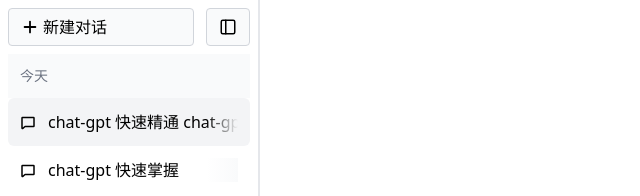
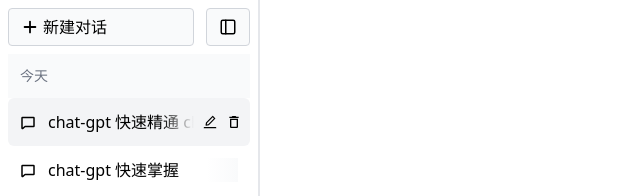
Before and after one commit to Shelden-Hao/heo-gpt, a Next.js app: page / in a window 1280 px wide. Both pictures are taken after a click on the item "chat-gpt 快速精通 chat-gpt 快速精通". Shown: the top 196 px of the page, without its empty margins (0-640 px from the left). Built offline with nearby package versions, Linux system fonts and the light colour scheme.

Commit message:
feat: 单个对话框编辑和删除按钮样式控制

```diff
--- /dev/null
+++ b/components/home/Navigation/ChatItem.tsx
@@ -0,0 +1,87 @@
+import React, {useEffect, useState} from 'react';
+import {Chat} from "@/types/chat";
+import {PiChatBold, PiTrashBold} from "react-icons/pi";
+import {AiOutlineEdit} from "react-icons/ai";
+import {MdCheck, MdClose, MdDeleteOutline} from "react-icons/md";
+
+type Props = {
+    item: Chat;
+    selected: boolean;
+    onSelected: (chat: Chat) => void
+}
+
+function ChatItem({item, selected, onSelected}: Props) {
+    const [editing, setEditing] = useState(false)
+    const [deleting, setDeleting] = useState(false)
+    useEffect(() => {
+        setEditing(false)
+        setDeleting(false)
+    }, [selected]);
+    return (
+        <li
+            onClick={() => {
+                onSelected(item)
+            }}
+            className={`group flex items-center p-3 space-x-3 cursor-pointer rounded-md hover:bg-gray-100 dark:hover:bg-gray-800 ${
+                selected ? 'bg-gray-100 dark:bg-gray-800 pr-[3.5em]' : ''
+            }`} key={item.id}>
+            <div>{ deleting ? <PiTrashBold /> : <PiChatBold/>}</div>
+            { editing ? (
+                <input
+                    autoFocus={true}
+                    className={"flex-1 min-w-0 bg-transparent outline-none"}
+                    defaultValue={item.title}
+                />
+            ) : (
+                <div className={" relative flex-1 whitespace-nowrap overflow-hidden"}>
+                    {item.title}
+                    <span
+                        className={`group-hover:dark:from-gray-800 absolute right-0 inset-y-0 w-8 bg-gradient-to-l ${
+                            selected ? 'from-gray-100 dark:from-gray-800' : 'from-gray-50 dark:from-gray-900'
+                        }`}></span>
+                </div>
+            )}
+            {selected && (
+                <div className={"absolute right-3 flex"}>
+                    {editing || deleting ? <>
+                        <button onClick={e => {
+                            if (deleting) {
+                                console.log("delete")
+                            } else {
+                                console.log("edit")
+                            }
+                            setDeleting(false);
+                            setEditing(false)
+                            e.stopPropagation()
+                        }} className={"p-1 hover:dark:bg-gray-700 hover:bg-gray-200"}>
+                            <MdCheck/>
+                        </button>
+                        <button onClick={e => {
+                            setDeleting(false)
+                            setEditing(false)
+                            e.stopPropagation()
+                        }} className={"p-1 hover:dark:bg-gray-700 hover:bg-gray-200"}>
+                            <MdClose/>
+                        </button>
+                    </> : <>
+                        <button onClick={e => {
+                            setEditing(true)
+                            e.stopPropagation()
+                        }} className={"p-1 hover:dark:bg-gray-700 hover:bg-gray-200"}>
+                            <AiOutlineEdit/>
+                        </button>
+                        <button onClick={e => {
+                            setDeleting(true)
+                            e.stopPropagation()
+                        }} className={"p-1 hover:dark:bg-gray-700 hover:bg-gray-200"}>
+                            <MdDeleteOutline/>
+                        </button>
+                    </>}
+
+                </div>
+            )}
+        </li>
+    );
+}
+
+export default ChatItem;
--- a/components/home/Navigation/ChatList.tsx
+++ b/components/home/Navigation/ChatList.tsx
@@ -1,7 +1,7 @@
 import React, {useMemo, useState} from 'react';
 import {Chat} from "@/types/chat";
-import {PiChatBold} from "react-icons/pi";
 import {groupByDate} from "@/common/util";
+import ChatItem from "@/components/home/Navigation/ChatItem";
 
 function ChatList() {
     const [chatList, setChatList] = useState<Chat[]>([
@@ -82,23 +82,11 @@
                             {
                                 list.map(item => {
                                     const selected = selectedChat === item
-                                    return (<li
-                                        onClick={() => {
-                                            setSelectedChat(item)
-                                        }}
-                                        className={`group flex items-center p-3 space-x-3 cursor-pointer rounded-md hover:bg-gray-100 dark:hover:bg-gray-800 ${
-                                            selected ? 'bg-gray-100 dark:bg-gray-800' : ''
-                                        }`} key={item.id}>
-                                        <div><PiChatBold/></div>
-                                        <div className={" relative flex-1 whitespace-nowrap overflow-hidden"}>
-                                            {item.title}
-                                            <span
-                                                className={`group-hover:dark:from-gray-800 absolute right-0 inset-y-0 w-8 bg-gradient-to-l ${
-                                                    selected ? 'from-gray-100 dark:from-gray-800' : 'from-gray-50 dark:from-gray-900'
-                                                }`}></span>
-                                        </div>
-
-                                    </li>)
+                                    return (
+                                        <ChatItem key={item.id} item={item} selected={selected} onSelected={(chat) => {
+                                            setSelectedChat(chat)
+                                        }} />
+                                    )
                                 })
                             }
                         </ul>
```
